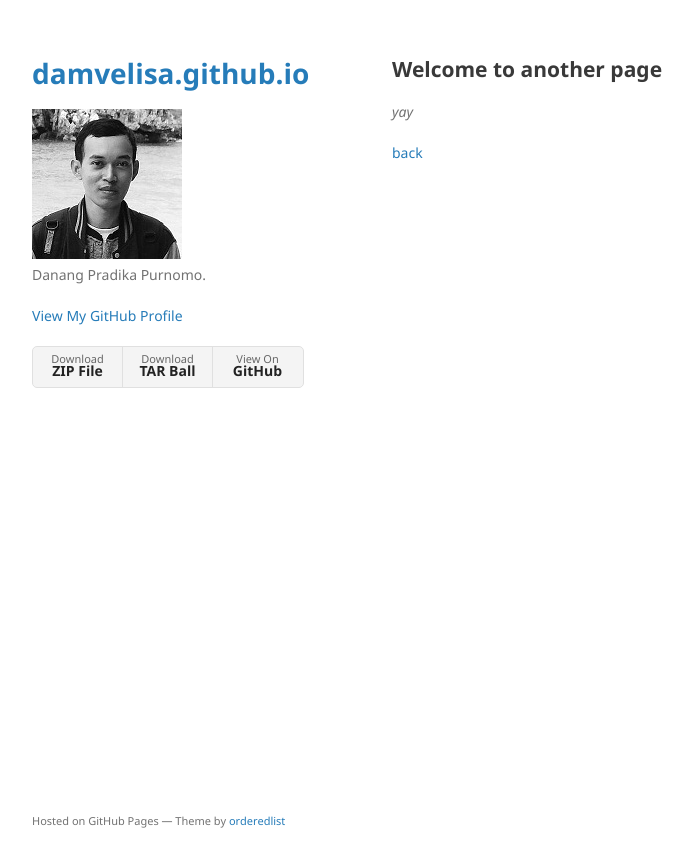
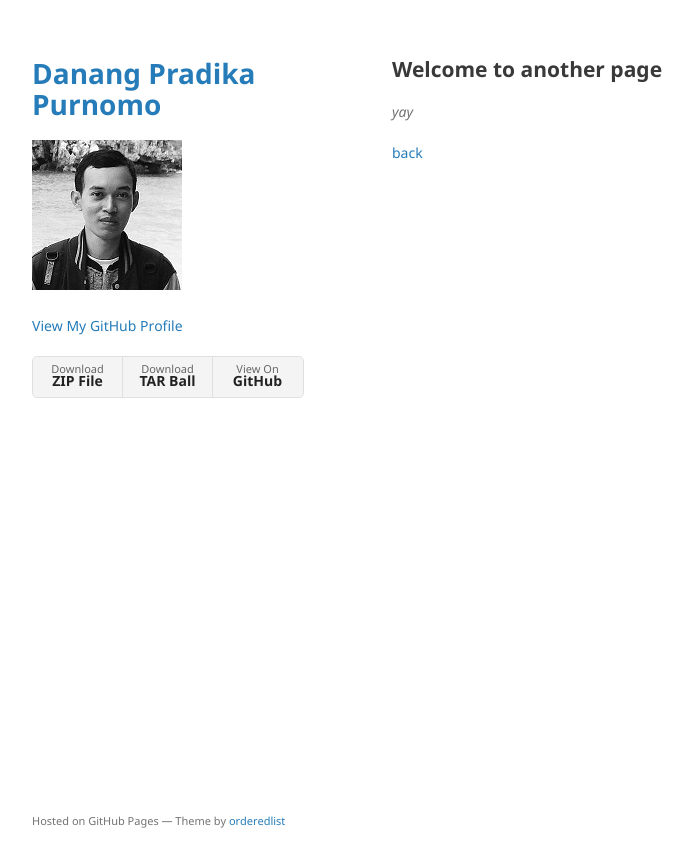
Before and after one commit to damvelisa/damvelisa.github.io, a Jekyll site: the page built from another-page.md, in a window 1280 px wide. Shown: the top 867 px of the page, without its empty margins (178-871 px from the left). Built offline with Jekyll 4.4.1, drawn with Linux system fonts in a browser that asks for light colours; the repository's description, which GitHub fills in, is left out; our own code applies the rules of GitHub Pages for plain Markdown files; part of the change alters nothing that is shown.

```diff
--- a/_config.yml
+++ b/_config.yml
@@ -1,6 +1,6 @@
-#title:
+title: Danang Pradika Purnomo
 logo: /assets/img/dna.jpg
-description: Danang Pradika Purnomo.
+description:
 show_downloads: true
 google_analytics:
 theme: jekyll-theme-minimal
```
